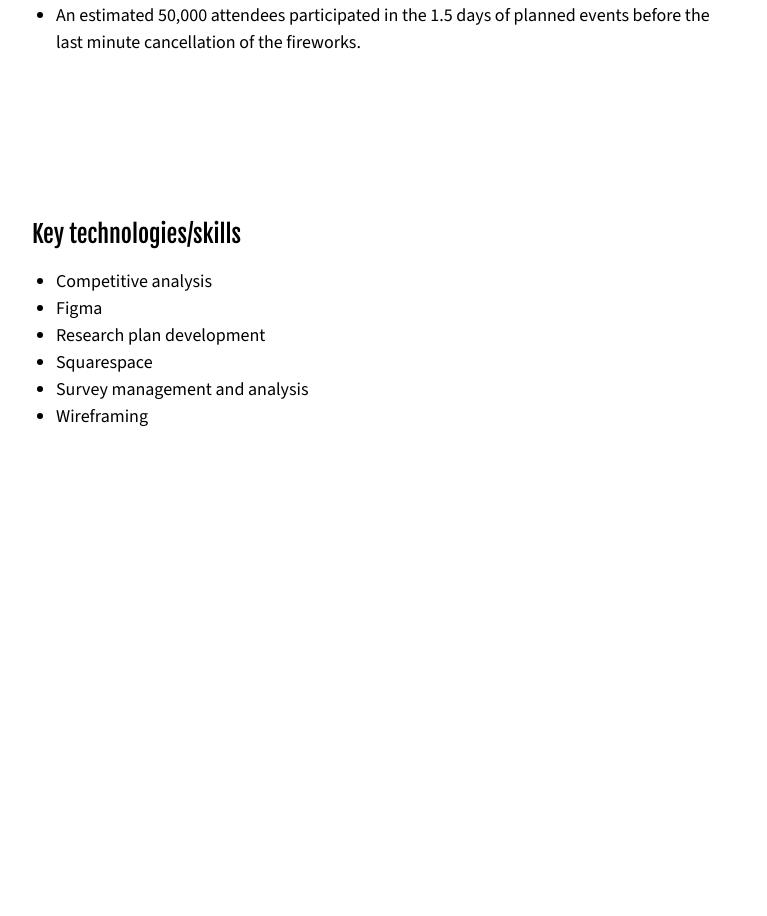
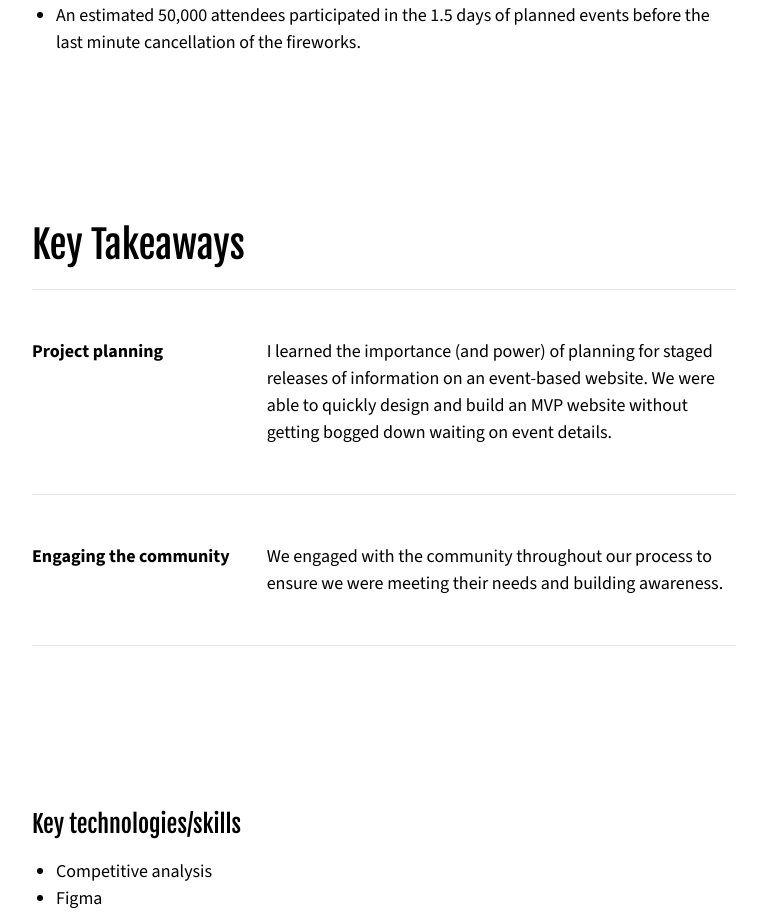
Before and after one commit to mshoemaker1/MyPortfolio, a Next.js app: page /projects/richfield-july-4 in a window 1280 px wide. Shown: the part 3802-4718 px from the top of the page, without its empty margins (256-1023 px from the left). Before the commit the page ends 4376 px from the top, so only its background shows below. Built offline with nearby package versions, Linux system fonts and the light colour scheme.

Commit message:
takeaways component

```diff
--- a/app/projectData.ts
+++ b/app/projectData.ts
@@ -39,7 +39,11 @@ export const data = [
           ],
         ]
       }
-    }
+    },
+    takeaways: [
+      {title: "Stakeholder understanding", description: "The stakeholder had a pivotal aha! moment when I showed the competitors' mobile homescreens next to Trapped Downtown's mobile homescreen - they were able to step out of their understanding of their own website and really get in the user's shoes and see it with fresh eyes."},
+      {title: "Getting curious", description: "After completing the project, I spent time exploring other analogous websites for interactive events (ex. Meow Wolf). I became more curious and learned that this type of analogous exploration could really strengthen my design process. "},
+    ]
   },
   {
     title: "Rebuilding trust with the community after financial scandal",
@@ -64,7 +68,11 @@ export const data = [
         ],
         outcome: "The site went live and empowered the committee to raise funds from local business and community members. The event was attended by an estimated 50,000 people. The community was re-engaged with the Richfield 4th of July event.",
       }
-    }
+    },
+    takeaways: [
+      {title: "Project planning", description: "I learned the importance (and power) of planning for staged releases of information on an event-based website. We were able to quickly design and build an MVP website without getting bogged down waiting on event details."},
+      {title: "Engaging the community", description: "We engaged with the community throughout our process to ensure we were meeting their needs and building awareness."}
+    ]
   },
   {
     title: "Finding the perfect coffee shop",
@@ -80,7 +88,11 @@ export const data = [
         challenge: "The well-known sites that provide crowd-sourced reviews about businesses have expanded their purview to the point of oversaturation. This leads to a cluttered map and an overwhelming list of recommendations for users.",
         goal: "Provide users an engaging experience to search and review coffee shops. The experience will include a search function with coffee shop specific filters and the ability to engage with other coffee shop loving community members.",
       }
-    }
+    },
+    takeaways: [
+      {title: "Language matters", description: "Language for filters is important and ideally more testing would be done to validate the current choices as well as adding filters based on popular searches."},
+      {title: "Context matters", description: "Call to action buttons need to be  in context. “Write a Review” doesn’t make sense without the context of a specific shop or product to write the review about."},
+    ]
   },
 ];
 
--- a/app/projects/richfield-july-4/page.tsx
+++ b/app/projects/richfield-july-4/page.tsx
@@ -4,6 +4,7 @@ import HeroHeader from "@/components/HeroHeader";
 import Image from "next/image";
 import { richfieldResearchSquares } from "../../projectData";
 import SectionBullets from "@/components/Section/SectionBullets";
+import Takeaways from "@/components/Takeaways";
 
 const projectData = data.find(
   (project) => project.path === "/projects/richfield-july-4"
@@ -90,6 +91,7 @@ export default function RichfieldJuly4() {
             "An estimated 50,000 attendees participated in the 1.5 days of planned events before the last minute cancellation of the fireworks.",
           ]}
         />
+        <Takeaways data={projectData!.takeaways} />
         <Section header="Key technologies/skills" disableBottomPadding />
         <SectionBullets
           points={[
--- /dev/null
+++ b/components/Takeaways/index.tsx
@@ -0,0 +1,24 @@
+interface TakeawayProps {
+  data: {
+    title: string;
+    description: string;
+  }[];
+}
+
+const Takeaways = ({ data }: TakeawayProps) => {
+  return (
+    <section className="flex flex-col px-10 py-20 md:flex-row md:px-72 md:py-30">
+      <div className="border-b-[1px]">
+        <h2 className="mb-4">Key Takeaways</h2>
+        {data.map((takeaway, index) => (
+          <div key={index} className="flex flex-row py-12 border-t-[1px]">
+            <p className="font-bold w-1/3">{takeaway.title}</p>
+            <p className="w-2/3">{takeaway.description}</p>
+          </div>
+        ))}
+      </div>
+    </section>
+  );
+};
+
+export default Takeaways;
```
